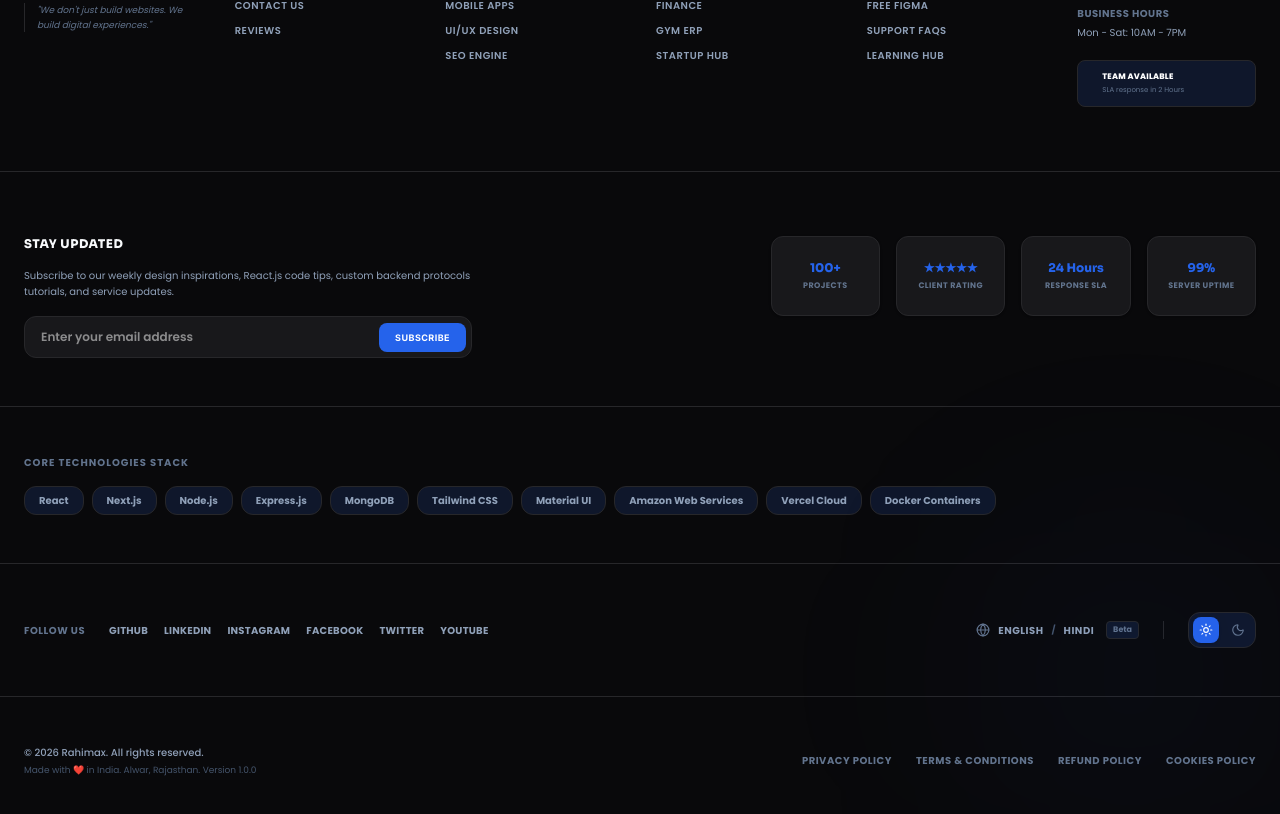
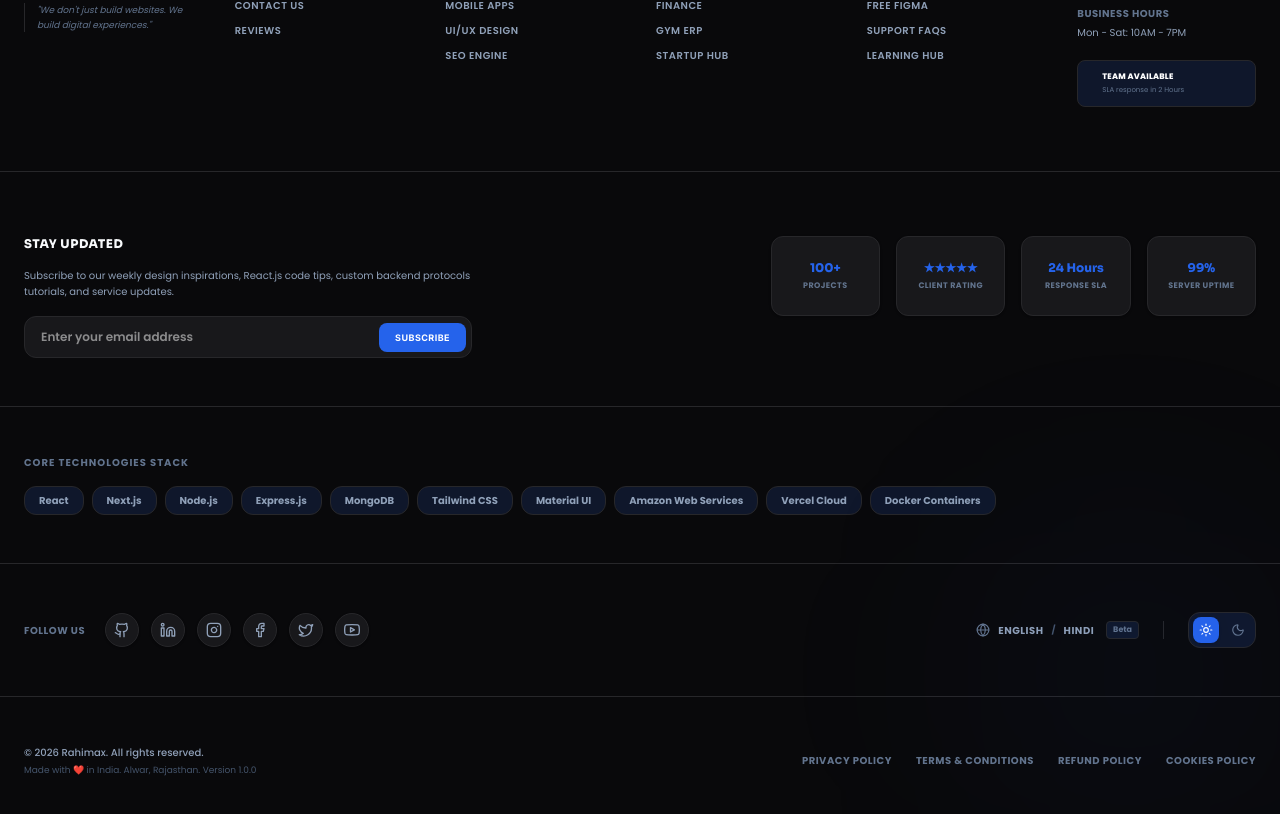
Before and after one commit to ravinder-yad/RAHIMAX, a React (Vite) app: page / in a window 1280 px wide. Shown: the part 10973-11787 px from the top of the page. Built offline with nearby package versions, Linux system fonts and the light colour scheme.

Commit message:
Replace social text links in Footer with custom SVG icon components including hover scaling

```diff
--- a/src/components/Footer/Footer.jsx
+++ b/src/components/Footer/Footer.jsx
@@ -285,18 +285,25 @@ const Footer = () => {
       <div className="max-w-7xl mx-auto px-6 flex flex-col lg:flex-row justify-between items-center gap-8 border-b border-[#27272A] pb-12 mb-12 text-left">
 
         {/* Social channels icons */}
-        <div className="flex flex-wrap gap-4 items-center">
+        <div className="flex flex-wrap gap-3 items-center">
           <span className="text-[10px] font-bold text-slate-500 uppercase tracking-wider mr-2">Follow Us</span>
           {[
-            { name: "GitHub", href: "https://github.com" },
-            { name: "LinkedIn", href: "https://linkedin.com" },
-            { name: "Instagram", href: "https://instagram.com" },
-            { name: "Facebook", href: "https://facebook.com" },
-            { name: "Twitter", href: "https://twitter.com" },
-            { name: "YouTube", href: "https://youtube.com" }
+            { name: "GitHub", href: "https://github.com", icon: <GithubIcon className="w-4 h-4" /> },
+            { name: "LinkedIn", href: "https://linkedin.com", icon: <LinkedinIcon className="w-4 h-4" /> },
+            { name: "Instagram", href: "https://instagram.com", icon: <InstagramIcon className="w-4 h-4" /> },
+            { name: "Facebook", href: "https://facebook.com", icon: <FacebookIcon className="w-4 h-4" /> },
+            { name: "Twitter", href: "https://twitter.com", icon: <TwitterIcon className="w-4 h-4" /> },
+            { name: "YouTube", href: "https://youtube.com", icon: <YoutubeIcon className="w-4 h-4" /> }
           ].map(ch => (
-            <a key={ch.name} href={ch.href} target="_blank" rel="noopener noreferrer" className="text-[10px] font-bold text-slate-400 hover:text-secondary uppercase tracking-wide transition-colors">
-              {ch.name}
+            <a
+              key={ch.name}
+              href={ch.href}
+              target="_blank"
+              rel="noopener noreferrer"
+              className="p-2 rounded-full bg-[#18181B] border border-[#27272A] hover:border-secondary hover:text-secondary text-slate-400 transition-all hover:scale-110 flex items-center justify-center cursor-pointer shadow-sm"
+              title={ch.name}
+            >
+              {ch.icon}
             </a>
           ))}
         </div>
@@ -361,3 +368,46 @@ const Footer = () => {
 };
 
 export default Footer;
+
+// Custom SVG icon helpers to prevent bundling version errors
+const GithubIcon = ({ className }) => (
+  <svg className={className} viewBox="0 0 24 24" fill="none" stroke="currentColor" strokeWidth="2" strokeLinecap="round" strokeLinejoin="round">
+    <path d="M15 22v-4a4.8 4.8 0 0 0-1-3.5c3 0 6-2 6-5.5.08-1.25-.27-2.48-1-3.5.28-1.15.28-2.35 0-3.5 0 0-1 0-3 1.5-2.64-.5-5.36-.5-8 0C6 2 5 2 5 2c-.3 1.15-.3 2.35 0 3.5A5.403 5.403 0 0 0 4 9c0 3.5 3 5.5 6 5.5-.39.49-.68 1.05-.85 1.65-.17.6-.22 1.23-.15 1.85v4"></path>
+    <path d="M9 18c-4.51 2-5-2-7-2"></path>
+  </svg>
+);
+
+const LinkedinIcon = ({ className }) => (
+  <svg className={className} viewBox="0 0 24 24" fill="none" stroke="currentColor" strokeWidth="2" strokeLinecap="round" strokeLinejoin="round">
+    <path d="M16 8a6 6 0 0 1 6 6v7h-4v-7a2 2 0 0 0-2-2 2 2 0 0 0-2 2v7h-4v-7a6 6 0 0 1 6-6z"></path>
+    <rect x="2" y="9" width="4" height="12"></rect>
+    <circle cx="4" cy="4" r="2"></circle>
+  </svg>
+);
+
+const TwitterIcon = ({ className }) => (
+  <svg className={className} viewBox="0 0 24 24" fill="none" stroke="currentColor" strokeWidth="2" strokeLinecap="round" strokeLinejoin="round">
+    <path d="M22 4s-.7 2.1-2 3.4c1.6 10-9.4 17.3-18 11.6 2.2.1 4.4-.6 6-2C3 15.5.5 9.6 3 5c2.2 2.6 5.6 4.1 9 4-.9-4.2 4-6.6 7-3.8 1.1 0 3-1.2 3-1.2z"></path>
+  </svg>
+);
+
+const InstagramIcon = ({ className }) => (
+  <svg className={className} viewBox="0 0 24 24" fill="none" stroke="currentColor" strokeWidth="2" strokeLinecap="round" strokeLinejoin="round">
+    <rect x="2" y="2" width="20" height="20" rx="5" ry="5"></rect>
+    <path d="M16 11.37A4 4 0 1 1 12.63 8 4 4 0 0 1 16 11.37z"></path>
+    <line x1="17.5" y1="6.5" x2="17.51" y2="6.5"></line>
+  </svg>
+);
+
+const FacebookIcon = ({ className }) => (
+  <svg className={className} viewBox="0 0 24 24" fill="none" stroke="currentColor" strokeWidth="2" strokeLinecap="round" strokeLinejoin="round">
+    <path d="M18 2h-3a5 5 0 0 0-5 5v3H7v4h3v8h4v-8h3l1-4h-4V7a1 1 0 0 1 1-1h3z"></path>
+  </svg>
+);
+
+const YoutubeIcon = ({ className }) => (
+  <svg className={className} viewBox="0 0 24 24" fill="none" stroke="currentColor" strokeWidth="2" strokeLinecap="round" strokeLinejoin="round">
+    <path d="M22.54 6.42a2.78 2.78 0 0 0-1.94-2C18.88 4 12 4 12 4s-6.88 0-8.6.46a2.78 2.78 0 0 0-1.94 2A29 29 0 0 0 1 11.75a29 29 0 0 0 .46 5.33A2.78 2.78 0 0 0 3.4 19c1.72.46 8.6.46 8.6.46s6.88 0 8.6-.46a2.78 2.78 0 0 0 1.94-2 29 29 0 0 0 .46-5.25 29 29 0 0 0-.46-5.33z"></path>
+    <polygon points="9.75 15.02 15.5 11.75 9.75 8.48 9.75 15.02"></polygon>
+  </svg>
+);
```
